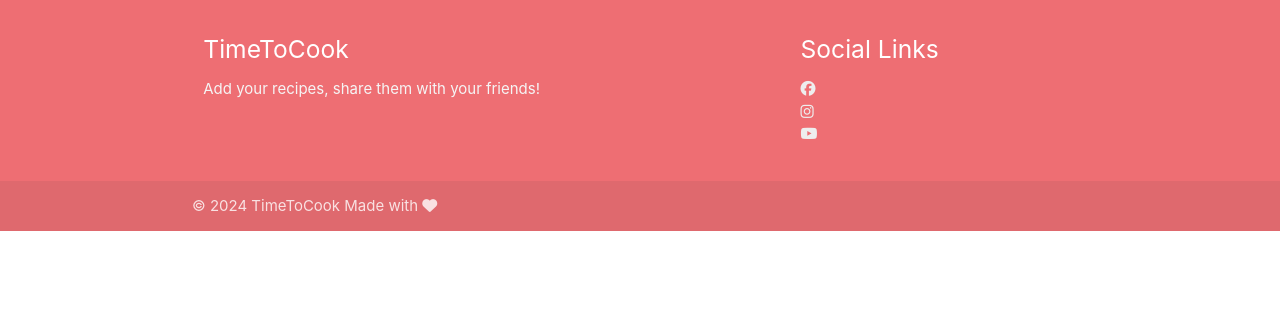
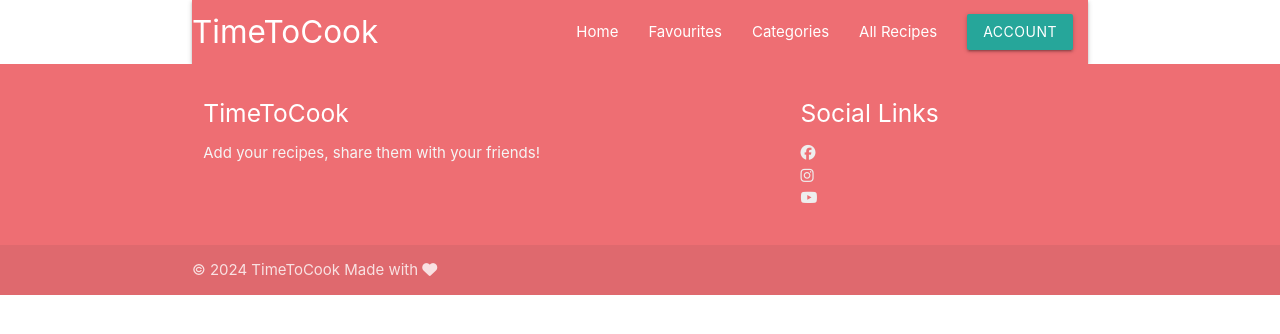
Before and after one commit to mariusmilitaru32/TimeToCook, a Python web app: template timetocook/templates/base.html in a window 1280 px wide. Shown: the top 334 px of the page. Run offline with Jinja, Linux system fonts and the light colour scheme; the template is opened without the code that fills it, so the values that code supplies are empty; some libraries are stand-ins or nearby versions.

Commit message:
Add nav url to base template

```diff
--- a/timetocook/templates/base.html
+++ b/timetocook/templates/base.html
@@ -9,6 +9,96 @@
     <link rel="stylesheet" href="{{ url_for('static', filename='css/style.css') }}" type="text/css">
     <title>Time to Cook</title>
 </head>
+
+<body>
+    <header>
+        <!-- top navbar -->
+        <div class="container">
+            <nav>
+                <div class="nav-wrapper">
+                    <a href="{{ url_for('index') }}" class="brand-logo primary-text">TimeToCook</a>
+                    <a href="#" data-target="mobile-demo" class="sidenav-trigger"><i class="fas fa-bars"></i></a>
+                    <ul class="right hide-on-med-and-down">
+                        <li><a href="{{ url_for('index') }}">Home</a></li>
+                        <li><a href="{{ url_for('favourites') }}">Favourites</a></li>
+                        <li><a href="{{ url_for('categories') }}">Categories</a></li>
+                        <li><a href="{{ url_for('allrecipes') }}">All Recipes</a></li>
+                        <li>
+                            <!-- Dropdown Trigger -->
+                            <a class='dropdown-trigger btn menu-btn' href='#' data-target='dropdown1'>
+                                {% if session.get('username') %}
+                                Hi, {{ session.get('username') }}!
+                                {% else %}
+                                Account
+                                {% endif %}
+                            </a>
+
+                            <!-- Dropdown Structure -->
+                            <ul id='dropdown1' class='dropdown-content'>
+                                {% if session.get("user_id") %}
+                                <li><a href="{{ url_for('profile') }}">Profile</a></li>
+                                <li><a href="{{ url_for('myrecipes') }}">My Recipes</a></li>
+                                <li><a href="{{ url_for('add_recipe') }}">Add Recipes</a></li>
+                                <li><a href="{{ url_for('logout') }}">Log Out</a></li>
+                                {% if session.get("is_admin") %}
+                                <li><a href="{{ url_for('users') }}">Manage Users</a></li>
+                                {% endif %}
+                                {% else %}
+                                <li><a href="{{ url_for('login') }}">Log In</a></li>
+                                <li><a href="{{ url_for('register') }}">Register</a></li>
+                                {% endif %}
+                            </ul>
+                        </li>
+
+                    </ul>
+                </div>
+            </nav>
+        </div>
+        <ul class="sidenav" id="mobile-demo">
+            {% if session.get("user_id") %}
+            <li><a href="{{ url_for('profile') }}">Profile</a></li>
+            <li><a href="{{ url_for('myrecipes') }}">My Recipes</a></li>
+            <li><a href="{{ url_for('add_recipe') }}">Add Recipes</a></li>
+            <li><a href="{{ url_for('logout') }}">Log Out</a></li>
+            {% if session.get("is_admin") %}
+            <li><a href="{{ url_for('users') }}">Manage Users</a></li>
+            {% endif %}
+            {% else %}
+            <li><a href="{{ url_for('login') }}">Log In</a></li>
+            <li><a href="{{ url_for('register') }}">Register</a></li>
+            {% endif %}
+        </ul>
+    </header>
+
+    <!--flash message-->
+    {% with messages = get_flashed_messages(with_categories=true) %}
+    {% if messages %}
+    {% for category, message in messages %}
+    <div class="container">
+        <div class="card-panel">
+            <h5 class="alert-{{ category }} center">{{ message }}</h5>
+        </div>
+    </div>
+    {% endfor %}
+    {% endif %}
+    {% endwith %}
+
+
+    <main>
+        <!-- main content -->
+        <div class="container">
+            {% block content %}
+            {% endblock %}
+        </div>
+
+    </main>
+    <script src="https://cdnjs.cloudflare.com/ajax/libs/materialize/1.0.0/js/materialize.min.js"></script>
+    <script src="{{ url_for('static', filename='js/script.js') }}"></script>
+
+</body>
+<!-- Footer -->
+
+
 
 <footer class="page-footer">
     <div class="container">
@@ -39,5 +129,4 @@
     </div>
 </footer>
 
-
 </html>
```
